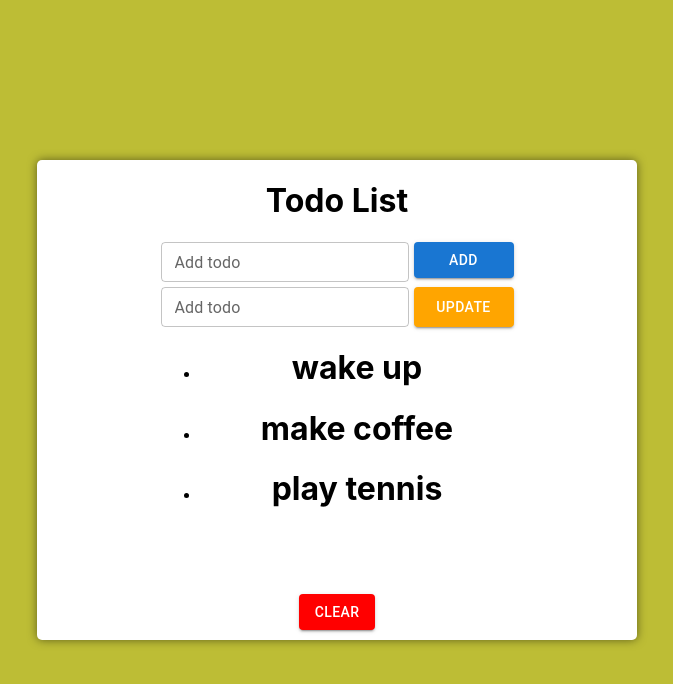
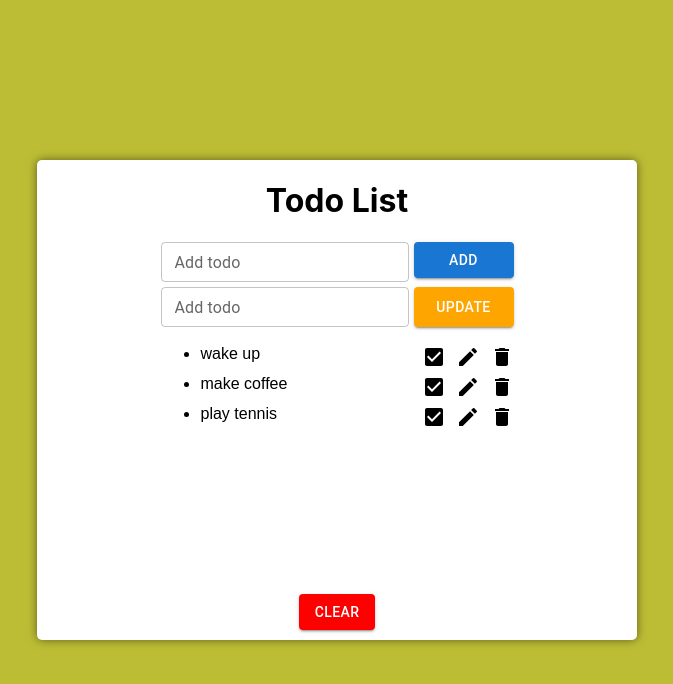
Before and after one commit to paulosvel/todolist, a React (Create React App) app: page / in a window 1280 px wide. Shown: the top 684 px of the page, without its empty margins (303-976 px from the left). Built offline with nearby package versions, Linux system fonts and the light colour scheme.

Commit message:
added icons for todos

```diff
--- a/package.json
+++ b/package.json
@@ -5,6 +5,7 @@
   "dependencies": {
     "@emotion/react": "^11.10.6",
     "@emotion/styled": "^11.10.6",
+    "@mui/icons-material": "^5.11.16",
     "@mui/material": "^5.12.0",
     "@reduxjs/toolkit": "^1.9.3",
     "@testing-library/jest-dom": "^5.16.5",
--- a/src/components/SingleTodoCard.js
+++ b/src/components/SingleTodoCard.js
@@ -1,10 +1,28 @@
 import { Box } from "@mui/material";
+import DeleteIcon from "@mui/icons-material/Delete";
+import CheckBoxIcon from "@mui/icons-material/CheckBox";
+import EditIcon from "@mui/icons-material/Edit";
 const SingleTodoCard = (props) => {
-    return (
-        <Box>
-<h1>{props.name}</h1>
+  return (
+    <>
+      <Box
+        sx={{
+          display: "flex",
+          flexDirection: "row",
+          justifyContent: "space-between",
+
+        }}
+      >
+        <span style={{ fontFamily: "Fantasy" }}>{props.name}</span>
+
+        <Box sx={{}}>
+          <CheckBoxIcon sx={{marginLeft:"10px"}}></CheckBoxIcon>
+          <EditIcon sx={{marginLeft:"10px"}}></EditIcon>
+          <DeleteIcon sx={{marginLeft:"10px"}}> </DeleteIcon>
         </Box>
-    )
+      </Box>
+    </>
+  );
 };
 
 export default SingleTodoCard;
```
Also changed, not shown: 1 other file (tests, documents, lock files or other folders).
